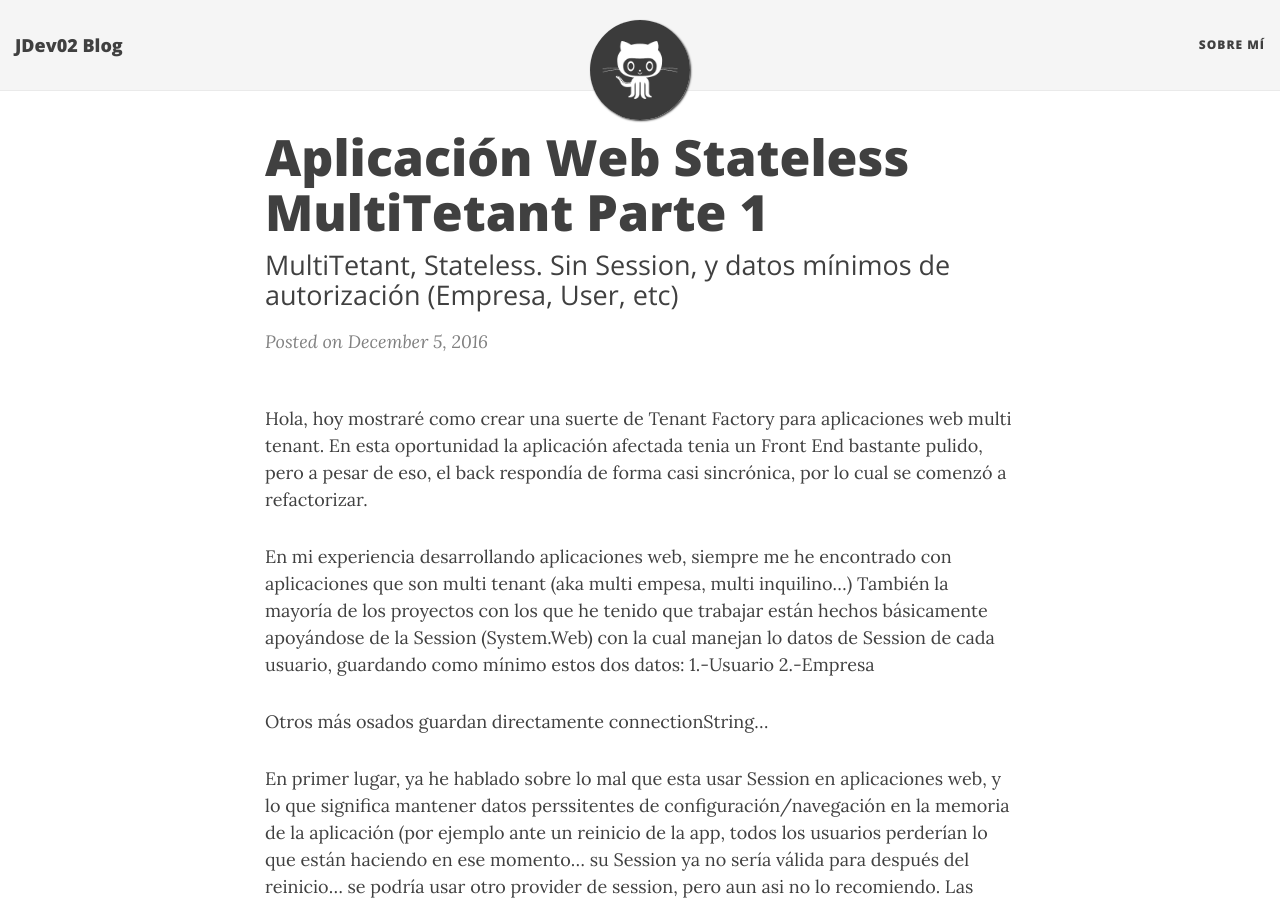
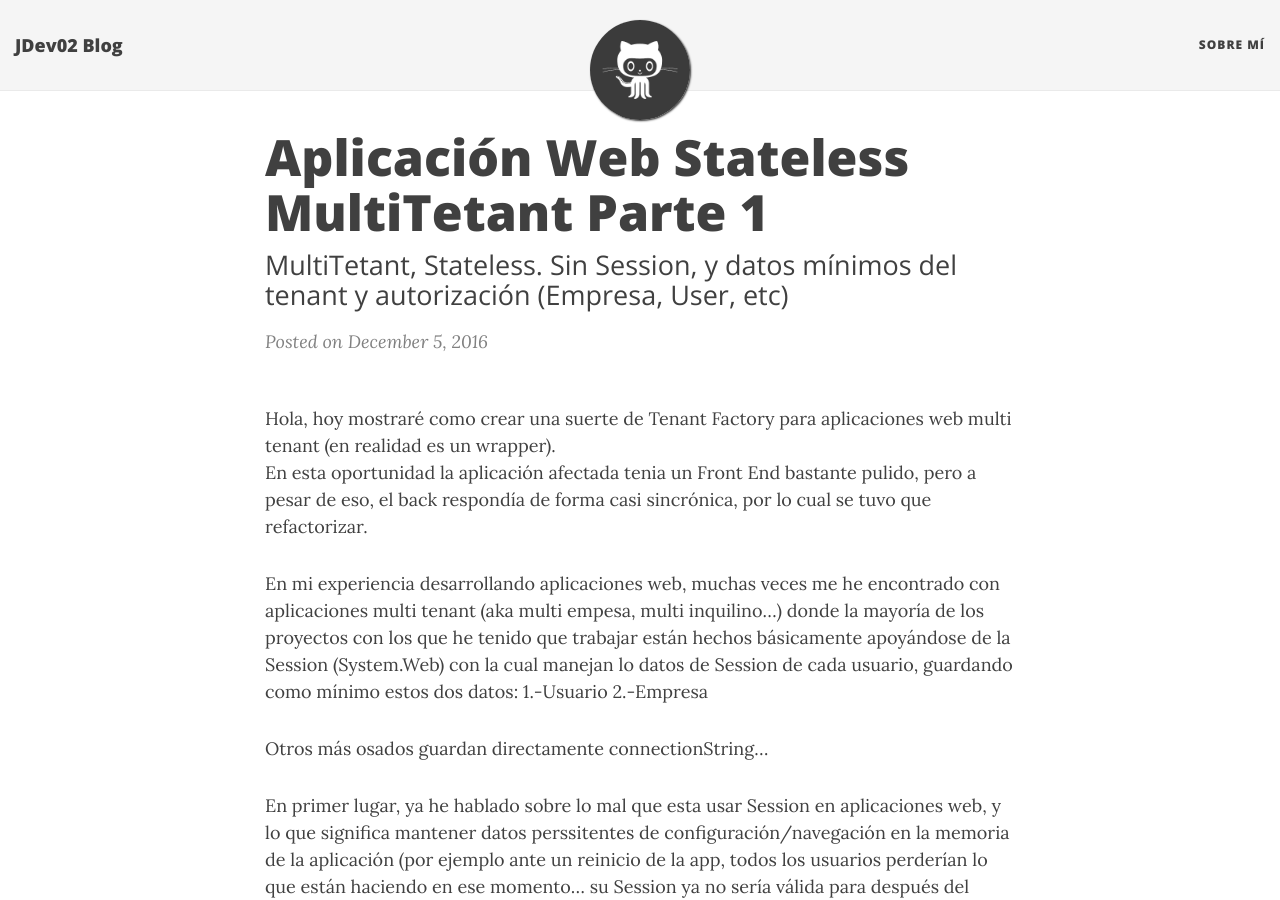
Before and after one commit to JDev02/JDev02.github.io, a Jekyll site: the page built from _posts/2016-12-05-App-Web-MultiTenant.md, in a window 1280 px wide and 900 px high. Built offline with Jekyll 4.4.1, drawn with Linux system fonts in a browser that asks for light colours; nearby versions of some CDN libraries; comment, search, counter and statistics services are not loaded.

Commit message:
fin revision 2do post

```diff
--- a/_posts/2016-12-05-App-Web-MultiTenant.md
+++ b/_posts/2016-12-05-App-Web-MultiTenant.md
@@ -1,14 +1,13 @@
 ---
 layout: post
 title: Aplicación Web Stateless MultiTetant Parte 1
-subtitle: MultiTetant, Stateless. Sin Session, y datos mínimos de autorización (Empresa, User, etc)
+subtitle: MultiTetant, Stateless. Sin Session, y datos mínimos del tenant y autorización (Empresa, User, etc)
 ---
 
-Hola, hoy mostraré como crear una suerte de Tenant Factory para aplicaciones web multi tenant.
-En esta oportunidad la aplicación afectada tenia un Front End bastante pulido, pero a pesar de eso, el back respondía de forma casi sincrónica, por lo cual se comenzó a refactorizar.
+Hola, hoy mostraré como crear una suerte de Tenant Factory para aplicaciones web multi tenant (en realidad es un wrapper).<br>
+En esta oportunidad la aplicación afectada tenia un Front End bastante pulido, pero a pesar de eso, el back respondía de forma casi sincrónica, por lo cual se tuvo que refactorizar.
 
-En mi experiencia desarrollando aplicaciones web, siempre me he encontrado con aplicaciones que son multi tenant (aka multi empesa, multi inquilino...)
-También la mayoría de los proyectos con los que he tenido que trabajar están hechos básicamente apoyándose de la Session (System.Web) con la cual manejan lo datos de Session de cada usuario, guardando como mínimo estos dos datos:
+En mi experiencia desarrollando aplicaciones web, muchas veces me he encontrado con aplicaciones multi tenant (aka multi empesa, multi inquilino...) donde la mayoría de los proyectos con los que he tenido que trabajar están hechos básicamente apoyándose de la Session (System.Web) con la cual manejan lo datos de Session de cada usuario, guardando como mínimo estos dos datos:
 1.-Usuario
 2.-Empresa
 
```
